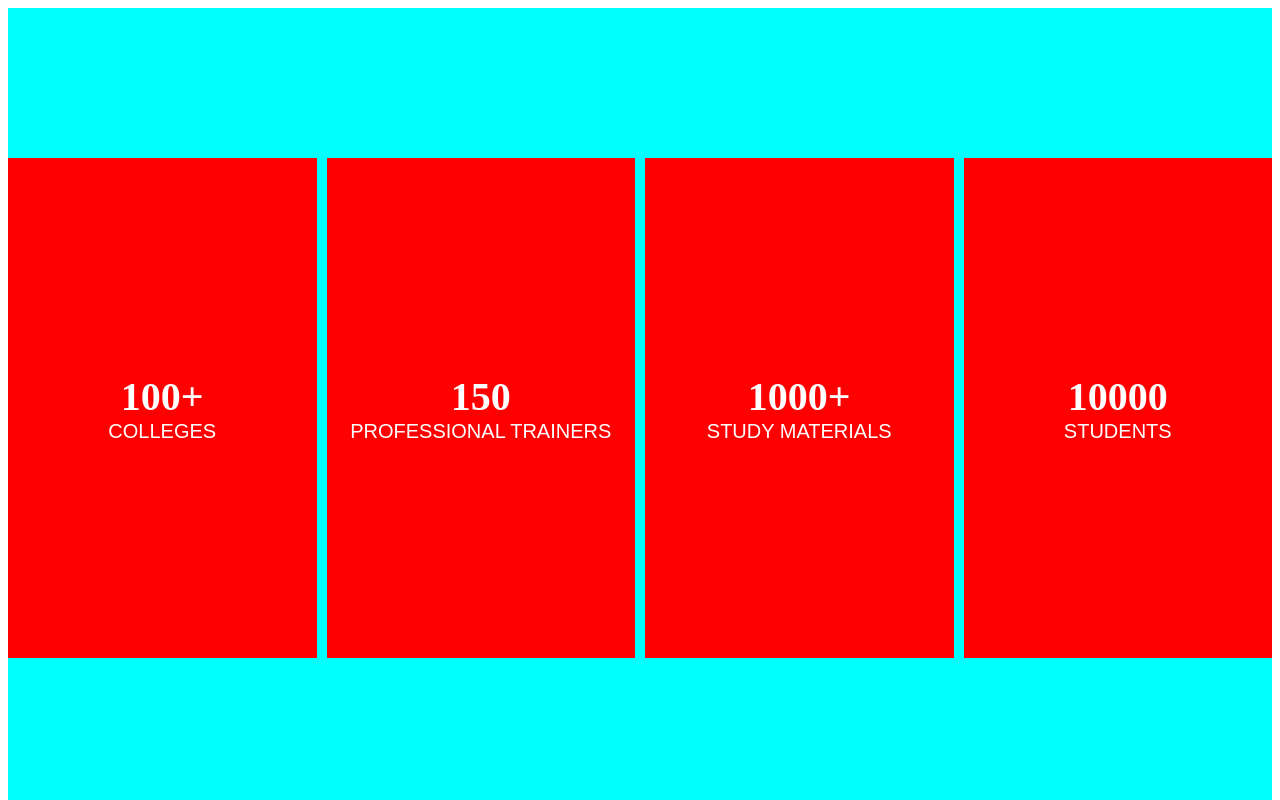
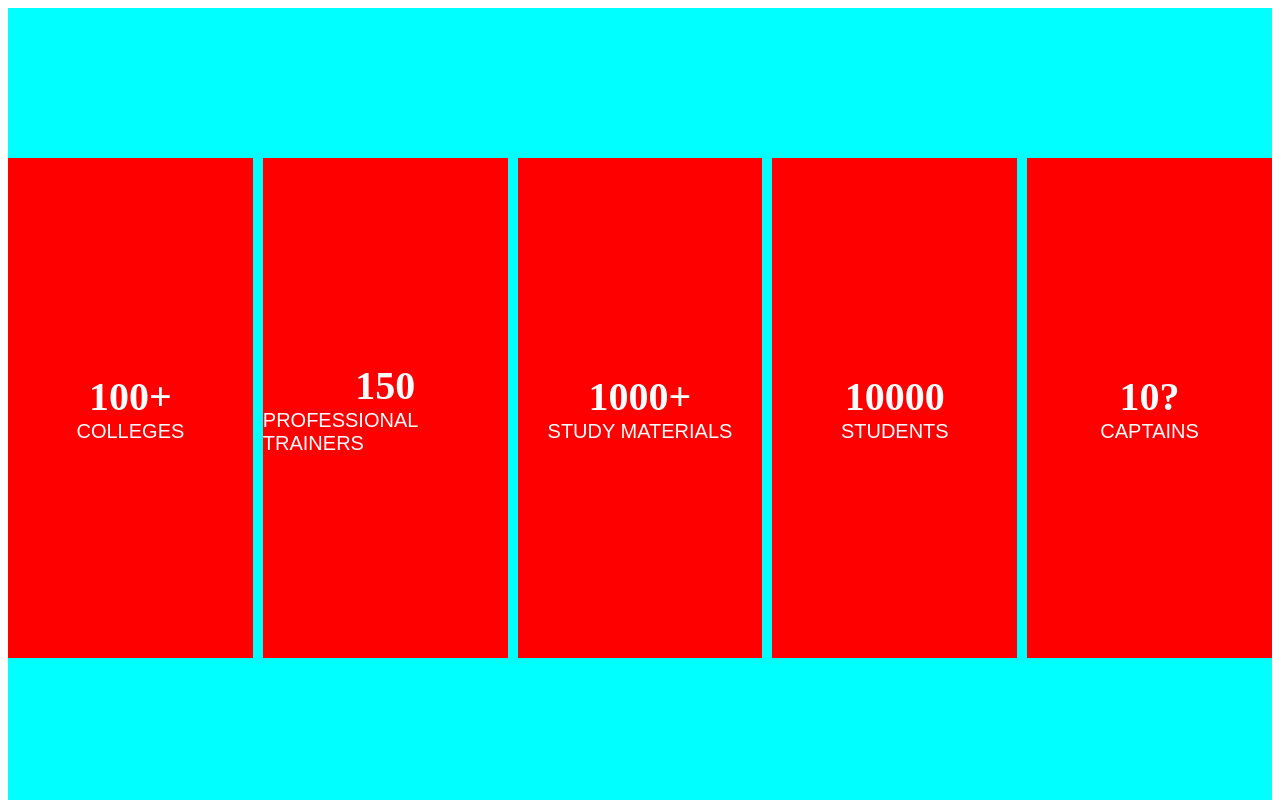
Before and after one commit to sairam2381/new-repo, a React (Vite) app: page / in a window 1280 px wide. Shown: the top 800 px of the page. Built offline with nearby package versions, Linux system fonts and the light colour scheme.

Commit message:
Refactor BoxComponent to accept props and render dynamic data; add BoxComponentData to data.js

```diff
--- a/src/App.jsx
+++ b/src/App.jsx
@@ -5,7 +5,7 @@ import MiComponent from "./mi/mi-component";
 import BoxComponent from "./boxes/boxes";
 import SymbolOfExcellence from "./symbol-of-excellence/symbol-of-excellence";
 import HelloComponent from "./props/hello-component";
-import { symbolOfExcellence } from "./data";
+import { BoxComponentData, symbolOfExcellence } from "./data";
 
 function App() {
   const [count, setCount] = useState(0);
@@ -16,7 +16,7 @@ function App() {
       <HelloWorld />
       <HelloChennai />
       <MiComponent /> */}
-      <BoxComponent />
+      <BoxComponent data={BoxComponentData} />
       <SymbolOfExcellence data={symbolOfExcellence} />
       <SymbolOfExcellence />
       {/* <HelloComponent data={1} color="Red" />
--- a/src/boxes/boxes.jsx
+++ b/src/boxes/boxes.jsx
@@ -1,23 +1,16 @@
 import react from "react";
 import "./boxes.css";
-const BoxComponent = () => {
+const BoxComponent = (props) => {
   return (
     <div className="parent">
-      <div className="child">
-        <div className="value">100+</div> <div className="detail">Colleges</div>
-      </div>
-      <div className="child">
-        <div className="value">150</div>{" "}
-        <div className="detail">professional trainers </div>
-      </div>
-      <div className="child">
-        <div className="value">1000+</div>{" "}
-        <div className="detail">study materials</div>
-      </div>
-      <div className="child">
-        <div className="value">10000</div>{" "}
-        <div className="detail">students</div>
-      </div>
+      {props.data.map((item, index) => {
+        return (
+          <div className="child">
+            <div className="value">{item.number}</div>{" "}
+            <div className="detail">{item.name}</div>
+          </div>
+        );
+      })}
     </div>
   );
 };
--- a/src/data.js
+++ b/src/data.js
@@ -15,3 +15,26 @@ export const symbolOfExcellence = {
     training in aptitude, coding, and web/mobile development. We foster
     a culture of inclusivity and personal growth.`,
 };
+
+export const BoxComponentData = [
+  {
+    number: "100+",
+    name: "Colleges",
+  },
+  {
+    number: "150",
+    name: "professional trainers",
+  },
+  {
+    number: "1000+",
+    name: "study materials",
+  },
+  {
+    number: "10000",
+    name: "students",
+  },
+  {
+    number: "10?",
+    name: "Captains",
+  },
+];
```
